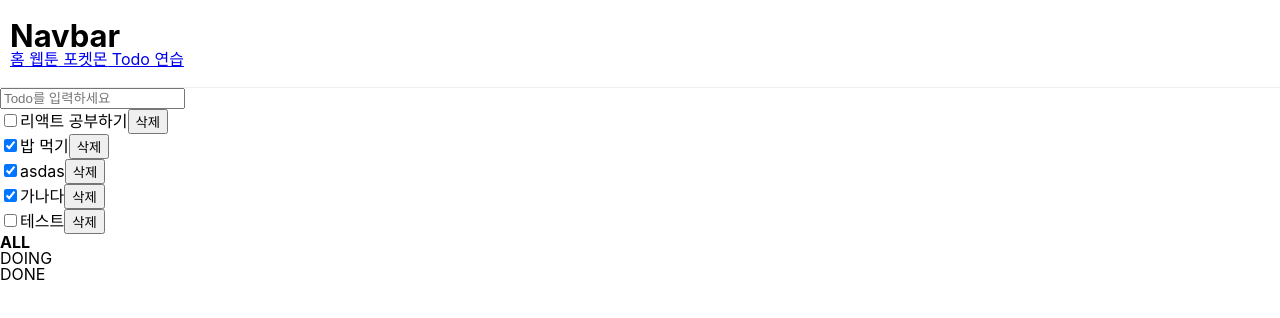
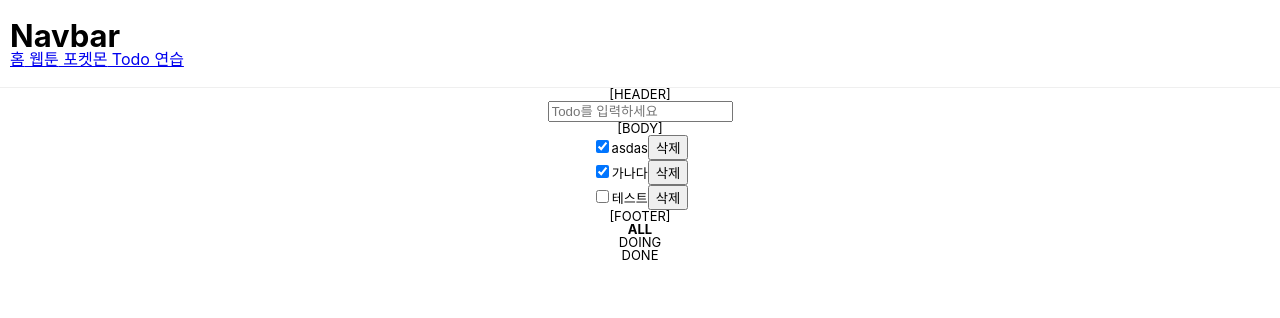
Before and after one commit to smjeong88/reactJS, a React (Create React App) app: page /todo in a window 1280 px wide. Shown: the top 318 px of the page. Built offline with nearby package versions, Linux system fonts and the light colour scheme; data requests are answered from the project's data file.

Commit message:
20200401_reactStudy

```diff
--- a/db.json
+++ b/db.json
@@ -1,15 +1,5 @@
 {
   "todos": [
-    {
-      "id": 0,
-      "title": "리액트 공부하기",
-      "isDone": false
-    },
-    {
-      "id": 1,
-      "title": "밥 먹기",
-      "isDone": true
-    },
     {
       "title": "asdas",
       "isDone": true,
--- a/src/components/todo/body.js
+++ b/src/components/todo/body.js
@@ -1,5 +1,8 @@
 import React from 'react'
 import { useTodoContext } from './context'
+
+// 한 줄에 여러개의 함수를 import 해오기 위해서 export 로 내보낸다.
+// export 로 내보내면 import {xxx, xxx, xxx} from 'xxx'로 가져올 수 있다.
 import { delelteTodo, getTodo, updateTodo } from './service'
 
 function Body() {
@@ -7,6 +10,11 @@ function Body() {
     state,
     actions: { setTodos },
   } = useTodoContext()
+
+  // 객체 분해 할당 연산자
+  // ex) const { a, b } = useTodoContext()
+  // useTodoContext()는 ./context 파일에 return useContext(Context)를 return 하고 있고
+  // a, b는 <Context.Provider value={{a,b}}></Context.Provider> 의 형태로 값을 가지고 있고
   const { filterdTodos } = state
 
   const handleDeleteTodo = async (id) => {
@@ -34,6 +42,7 @@ function Body() {
   // {todos.map(({ id, title, isDone }, idx) => {} : 객체 return
   return (
     <div>
+      [BODY]
       {filterdTodos.map((todo, idx) => {
         const { id, title, isDone } = todo
         return (
--- a/src/components/todo/constants.js
+++ b/src/components/todo/constants.js
@@ -1 +1,4 @@
-export const FILTERS = ['ALL', 'DOING', 'DONE']
+// export default 로 내보내면 import 할때 import xxxx from ''
+// export 로 내보내면 import {xxxx} from ''
+const FILTERS = ['ALL', 'DOING', 'DONE']
+export default FILTERS
--- a/src/components/todo/footer.js
+++ b/src/components/todo/footer.js
@@ -1,6 +1,6 @@
 import React from 'react'
 
-import { FILTERS } from './constants'
+import FILTERS from './constants'
 import { useTodoContext } from './context'
 
 function Footer() {
@@ -14,6 +14,7 @@ function Footer() {
   }
   return (
     <div>
+      [FOOTER]
       {FILTERS.map((type, idx) => (
         <div
           key={idx}
--- a/src/components/todo/header.js
+++ b/src/components/todo/header.js
@@ -31,6 +31,8 @@ function Header() {
   }
   return (
     <div>
+      <div>[HEADER]</div>
+      <div>
         <input
           onChange={handleText}
           onKeyDown={handleEnter}
@@ -38,6 +40,7 @@ function Header() {
           value={text}
         />
       </div>
+    </div>
   )
 }
 
--- a/src/components/todo/index.js
+++ b/src/components/todo/index.js
@@ -1,10 +1,10 @@
 import React, { useEffect } from 'react'
-
 import Header from './header'
 import Body from './body'
 import Footer from './footer'
 import { getTodo } from './service'
 import { useTodoContext } from './context'
+import { Container } from '../../design-system/container'
 
 function Todo() {
   const {
@@ -19,11 +19,11 @@ function Todo() {
   }, []) // eslint-disable-line react-hooks/exhaustive-deps
 
   return (
-    <div>
+    <Container textAlign="center">
       <Header></Header>
       <Body></Body>
       <Footer></Footer>
-    </div>
+    </Container>
   )
 }
 
--- a/src/pages/todo.js
+++ b/src/pages/todo.js
@@ -1,14 +1,21 @@
 import React, { createContext } from 'react'
+
+// design-system import
 import { Container } from '../design-system/container'
+import { Text } from '../design-system/text'
 
+// header, body, footer 를 종합한 /toto/index.js 파일을 import
 import Todo from '../components/todo'
+
 import { TodoContextProvider } from '../components/todo/context'
 
 function TodoPage() {
   return (
     <TodoContextProvider>
       <Container>
-        <Todo />
+        <Text>
+          <Todo />
+        </Text>
       </Container>
     </TodoContextProvider>
   )
```
Also changed, not shown: src/components/todo/context.js (+13 -3 lines). Lines whose indentation alone changed are shown as unchanged.
